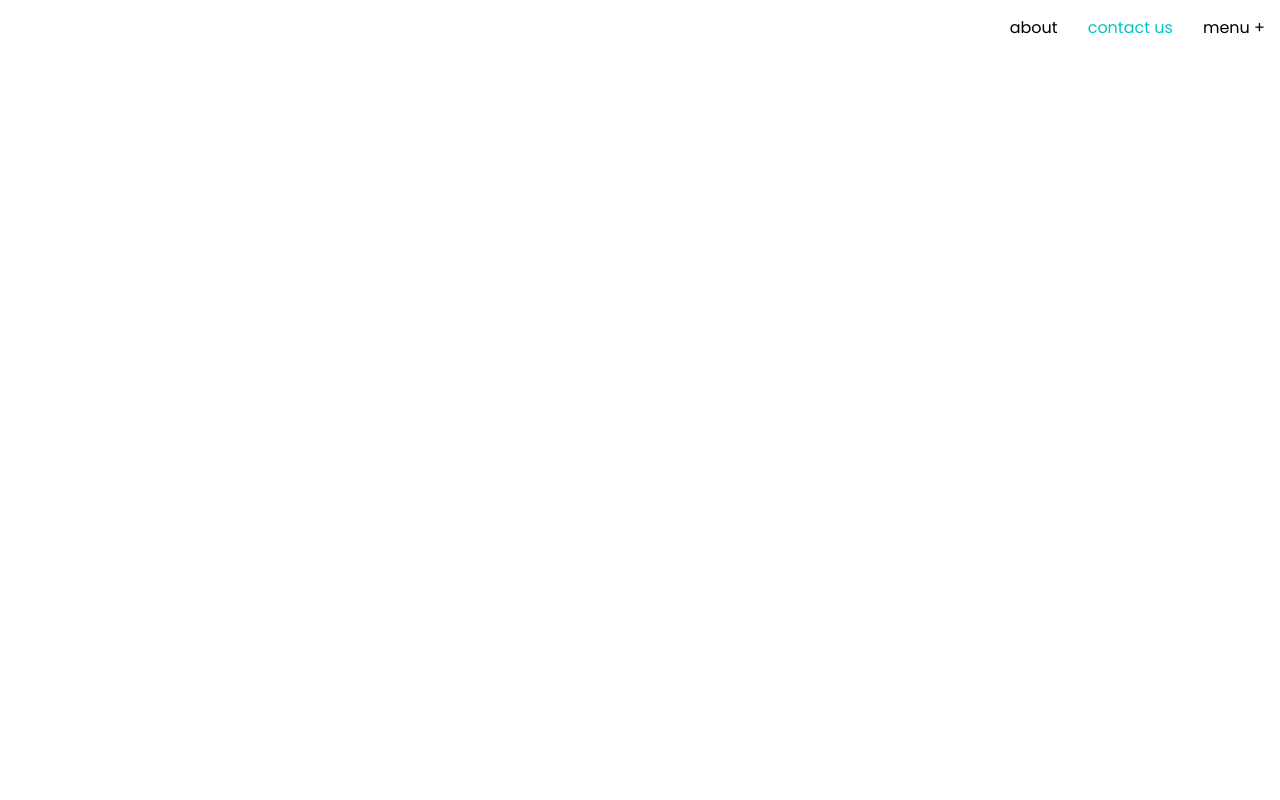
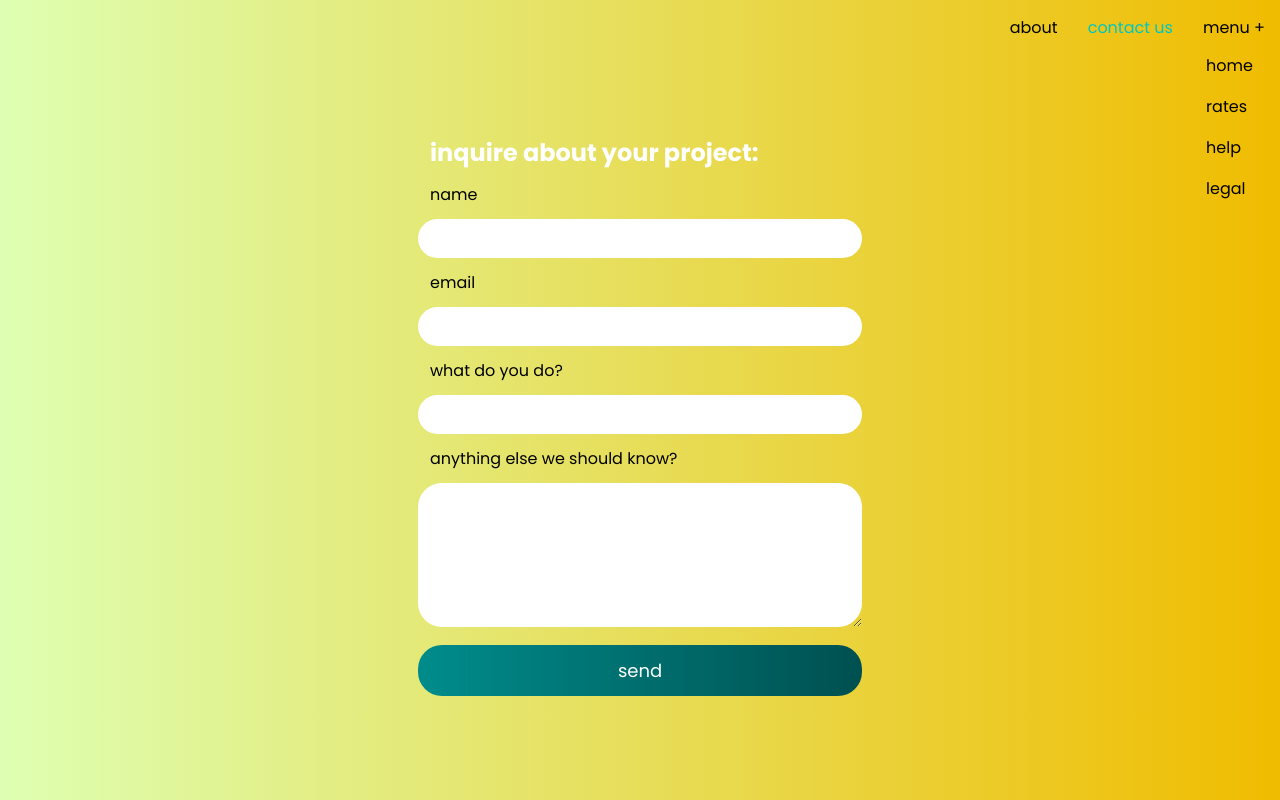
Before and after one commit to wysommer/written-art, a plain HTML site: page contact.html in a window 1280 px wide. Drawn offline with Linux system fonts and the light colour scheme.

Commit message:
contact page

```diff
--- a/contact.html
+++ b/contact.html
@@ -5,8 +5,9 @@
     <meta name="viewport" content="width=device-width, initial-scale=1.0">
     <title>contact | written-art®</title>
     <link rel="stylesheet" href="./styles.css">
+    <script src="https://kit.fontawesome.com/c8fc247de9.js" crossorigin="anonymous"></script>
 </head>
-<body>
+<body id="contact">
     <section>
         <nav class="nav__bar">
 
@@ -15,8 +16,35 @@
             <a class="nav__link">menu +</a>
 
         </nav>
+        <nav class="hidden__navbar">
+            <ul class="hidden__nav--ul">
+              <li class="hidden__nav--li">
+                <a href="./index.html" class="hidden__nav--link nav__link">home</a>
+              </li>
+              <li class="hidden__nav--li">
+                <a href="./index.html" class="hidden__nav--link nav__link">rates</a>
+              </li>
+              <li class="hidden__nav--li">
+                <a href="./index.html" class="hidden__nav--link nav__link">help</a>
+              </li>
+              <li class="hidden__nav--li">
+                <a href="./index.html" class="hidden__nav--link nav__link">legal</a>
+              </li>
+            </ul>
+          </nav>
 
-
+          <div class="contact__form--container">
+            <h1 class="contact__form--title">inquire about your project:</h1>
+            <label for="" class="contact__form--label">name</label>
+            <input type="text" class="contact__form--input">
+            <label for="" class="contact__form--label">email</label>
+            <input type="email" class="contact__form--input">
+            <label for="" class="contact__form--label">what do you do?</label>
+            <input type="text" class="contact__form--input">
+            <label for="" class="contact__form--label">anything else we should know?</label>
+            <textarea type="textarea" rows="8" class="contact__form--input"></textarea>
+            <button type="submit" class="contact__form--button">send<i class="fa-solid fa-right-from-bracket out"></i></button>
+          </div>
     </section>
 </body>
 </html>
--- a/styles.css
+++ b/styles.css
@@ -331,8 +331,8 @@ a {
     margin: 15px;
 }
 
-.portfolio__item:hover .portfolio__item--img {
-    transform: translateY(-12px) translateX(8px) rotate(12deg);
+.portfolio__item--img:hover {
+    transform: translateY(-12px) translateX(12px) rotate(12deg);
     cursor: alias;
 }
 
@@ -351,3 +351,73 @@ a {
     font-size: 12px;
     margin-left: 8px;
 }
+
+/* CONTACT */
+
+#contact {
+    background: linear-gradient(90deg, rgb(222, 255, 178), rgb(240, 188, 0));
+}
+
+.contact__form--container {
+    display: flex;
+    flex-direction: column;
+    width: 100%;
+    max-width: 444px;
+    margin: 0 auto;
+    margin-top: 80px;
+    animation: 1.8s ease backwards fade-up;
+}
+
+@keyframes fade-up {
+    0%{
+        transform: translateY(80px);
+    }
+    100%{
+        transform: translateY(0);
+    }
+}
+
+.contact__form--title {
+    color: #fff;
+    margin-left: 12px;
+}
+
+.contact__form--label {
+    font-family: "Poppins", sans-serif;
+    margin-left: 12px;
+    padding: 12px 0;
+}
+
+.contact__form--input {
+    border-radius: 24px;
+    border: none;
+    padding: 12px 24px;
+}
+
+.contact__form--button {
+    margin: 18px 0;
+    border-radius: 24px;
+    border: none;
+    padding: 12px 0 12px 30px;
+    background: linear-gradient(90deg, rgb(0, 140, 140), rgb(0, 80, 80));
+    color: white;
+    font-size: 18px;
+    font-family: "Poppins", sans-serif;
+    transition: all 400ms ease;
+}
+
+.contact__form--button:hover {
+    cursor: pointer;
+    transform: scale(1.03);
+    font-size: 21px;
+}
+
+.out {
+    margin-left: 12px;
+    opacity: 0;
+    transition: all 1.5s ease;
+}
+
+.contact__form--button:hover .out {
+    opacity: 1;
+}
```
Also changed, not shown: services.html (+2 -2 lines).
